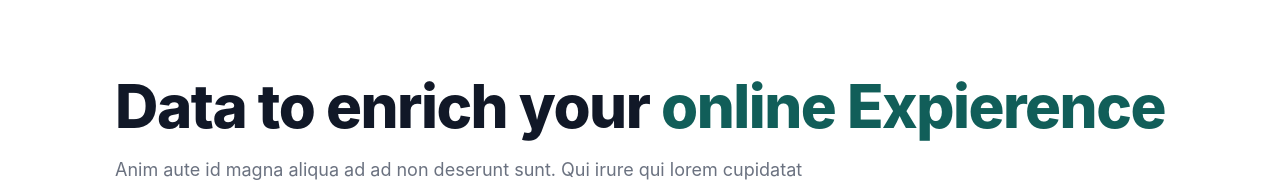
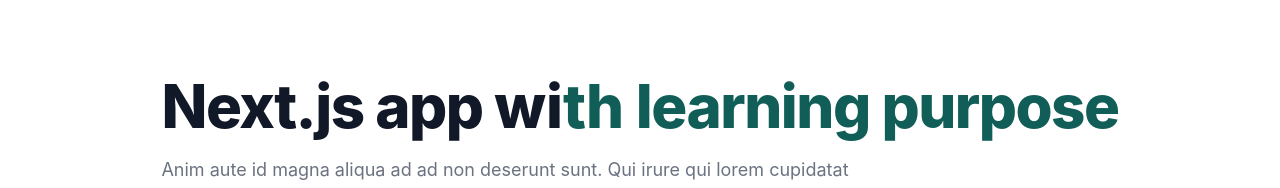
Before and after one commit to Yasmani-Cascante/Next-meetups-app, a Next.js app: page / in a window 1280 px wide. Shown: the part 222-410 px from the top of the page. Built offline with nearby package versions, Linux system fonts and the light colour scheme; no server answers; the database is empty.

Commit message:
Change home banner text

```diff
--- a/components/layout/HeroBanner.js
+++ b/components/layout/HeroBanner.js
@@ -2,8 +2,9 @@
   return (
     <div className="sm:text-center lg:text-left my-28">
       <h1 className="text-4xl tracking-tight font-extrabold text-gray-900 sm:text-5xl md:text-6xl">
-        <span className="block xl:inline">Data to enrich your</span>{" "}
-        <span className="block text-secondary xl:inline">online Expierence</span>
+        <span className="block xl:inline">Next.js app</span>{" "}
+        <span className="block xl:inline tracking-normal">wi<span className="text-secondary">th</span></span>{" "}
+        <span className="block text-secondary xl:inline">learning purpose</span>
       </h1>
       <p className="mt-3 text-base text-gray-500 sm:mt-5 sm:text-lg sm:max-w-3xl sm:mx-auto md:mt-5 md:text-md lg:mx-0">
         Anim aute id magna aliqua ad ad non deserunt sunt. Qui irure qui lorem
--- a/next.config.js
+++ b/next.config.js
@@ -1,6 +1,6 @@
 module.exports = {
   reactStrictMode: true,
   images: {
-    domains: ['cdn.pixabay.com'],
+    domains: ['cdn.pixabay.com','cdn2.vectorstock.com'],
   },
 }
```
